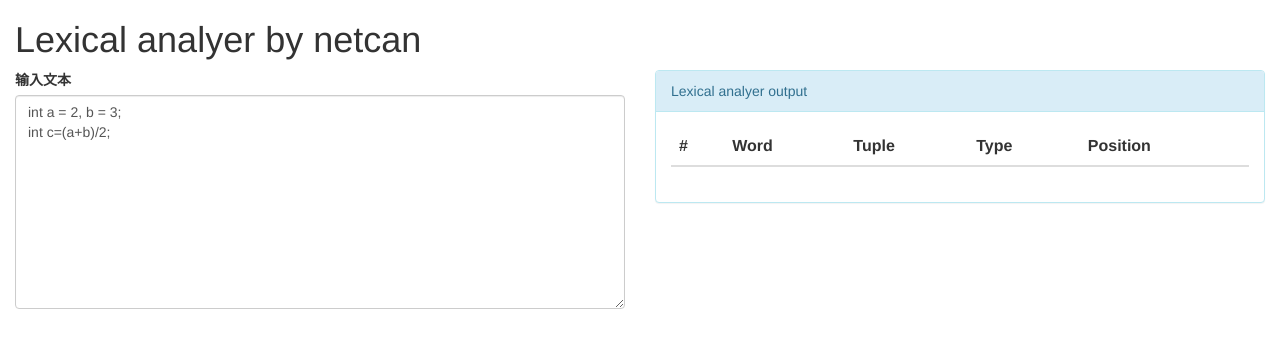
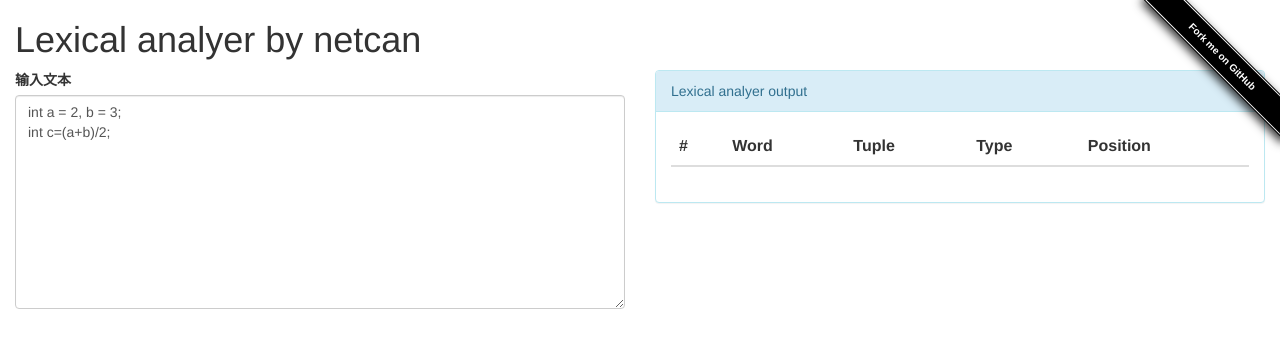
Before and after one commit to netcan/compilingTheory, a plain HTML site: page Lexical/index.html in a window 1280 px wide. Drawn offline with nearby package versions, Linux system fonts and the light colour scheme; no server answers.

Commit message:
fork me on github

```diff
--- a/Lexical/index.html
+++ b/Lexical/index.html
@@ -4,8 +4,10 @@
 		<link href="http://cdn.bootcss.com/bootstrap/3.3.7/css/bootstrap.min.css" rel="stylesheet">
 		<script src="http://cdn.bootcss.com/jquery/2.2.4/jquery.min.js"></script>
 		<script src="http://cdn.bootcss.com/bootstrap/3.3.7/js/bootstrap.min.js"></script>
+		<style>#forkongithub a{background:#000;color:#fff;text-decoration:none;font-family:arial,sans-serif;text-align:center;font-weight:bold;padding:5px 40px;font-size:1rem;line-height:2rem;position:relative;transition:0.5s;}#forkongithub a:hover{background:#c11;color:#fff;}#forkongithub a::before,#forkongithub a::after{content:"";width:100%;display:block;position:absolute;top:1px;left:0;height:1px;background:#fff;}#forkongithub a::after{bottom:1px;top:auto;}@media screen and (min-width:800px){#forkongithub{position:fixed;display:block;top:0;right:0;width:200px;overflow:hidden;height:200px;z-index:9999;}#forkongithub a{width:200px;position:absolute;top:42px;right:-42px;transform:rotate(45deg);-webkit-transform:rotate(45deg);-ms-transform:rotate(45deg);-moz-transform:rotate(45deg);-o-transform:rotate(45deg);box-shadow:4px 4px 10px rgba(0,0,0,0.8);}}</style><span id="forkongithub">
 	</head>
 	<body>
+		<a href="https://github.com/netcan/compilingTheory" target="_blank">Fork me on GitHub</a></span>
 		<div class="container-fluid">
 			<h1>Lexical analyer by netcan</h1>
 			<div class="row">
```
